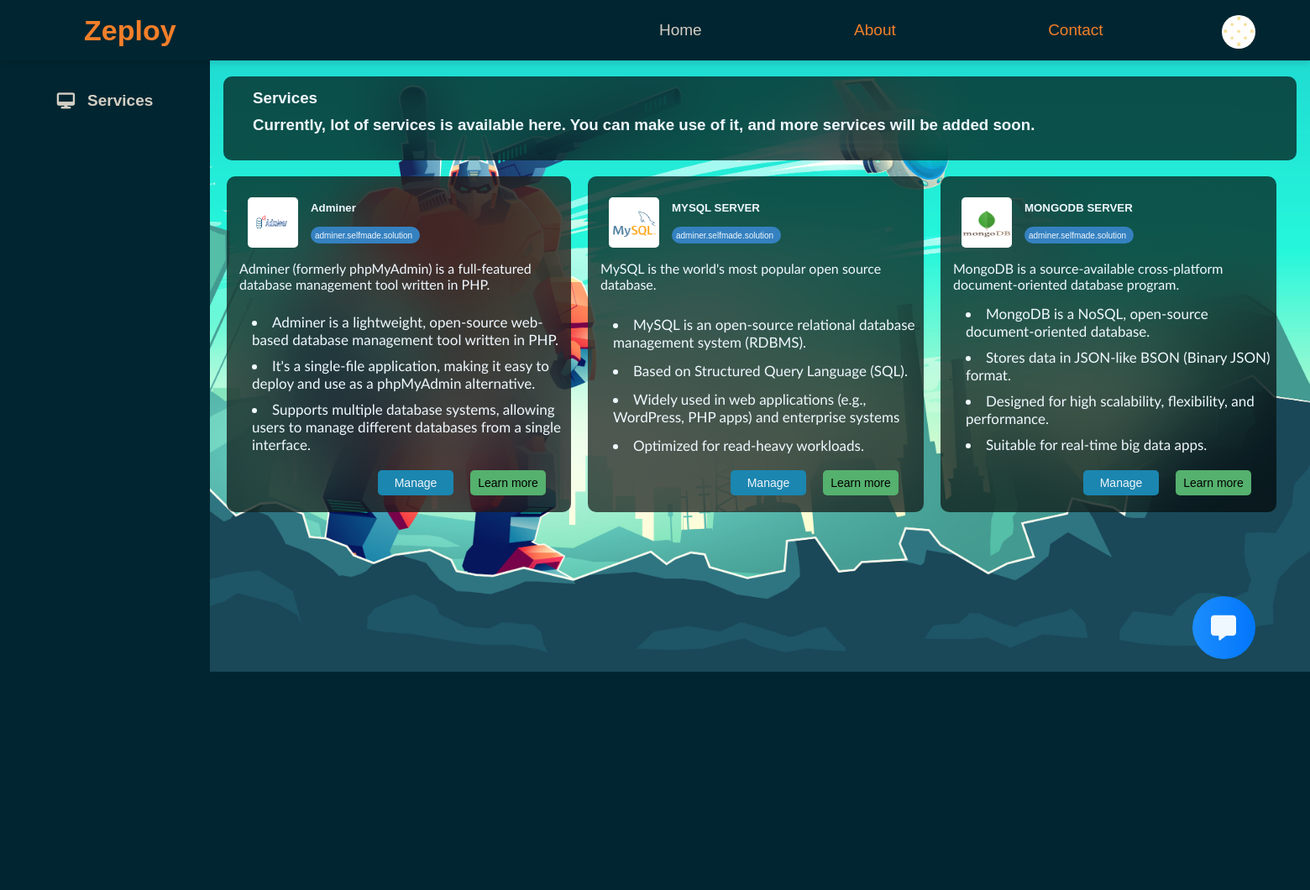
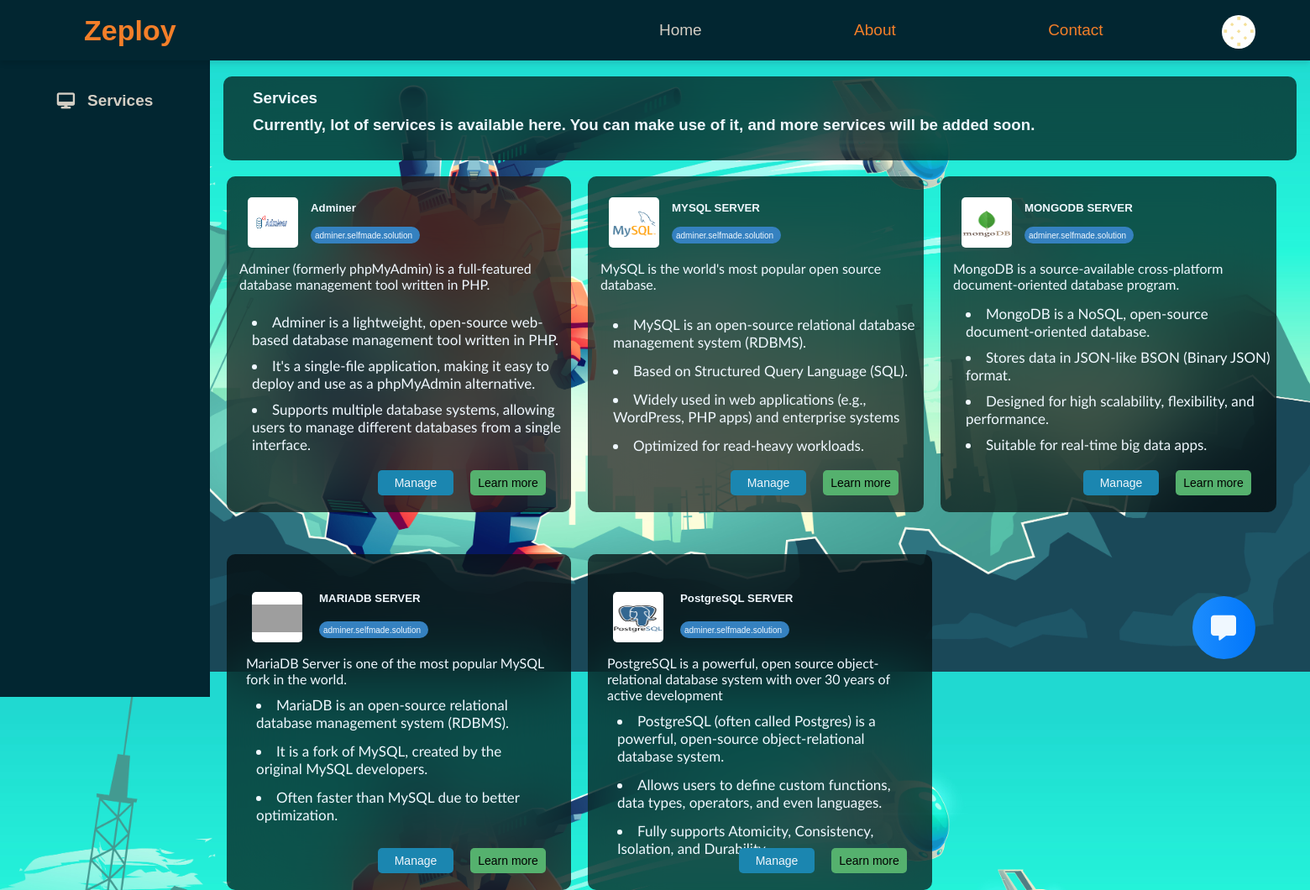
Before and after one commit to Saravanesh-Git/Adminer, a PHP site: page /templates/home.html in a window 1560 px wide. Shown: the whole page at 84% size. Before the commit the page ends 800 px from the top, so only its background shows below. Run offline with PHP 8.4, Linux system fonts and the light colour scheme; some libraries are stand-ins or nearby versions; grey boxes are pictures that could not be loaded.

Commit message:
home pages changes

```diff
--- a/static/home.css
+++ b/static/home.css
@@ -11,15 +11,13 @@
     background-image: url("background4.jpg");
     background-size: cover;
     background-position: center;
+    background-attachment: fixed;
     background-repeat: no-repeat;
     min-height: 100vh;
     margin: 0;
     color: aliceblue;
     transition: background-position 0.05s ease;
-    overflow: hidden;
     height: 100vh;
-    overflow: hidden;
-
 }
 
 nav {
@@ -153,6 +151,7 @@
 
 .labs p {
     padding-top: 10px;
+
 }
 
 .adminer {
@@ -196,7 +195,7 @@
     position: absolute;
     border-radius: 10px;
     width: 410px;
-    top: 410px;
+    top: 460px;
     left: 270px;
     height: 400px;
     cursor: pointer;
@@ -205,7 +204,8 @@
     flex-grow: 1;
 
 }
-.mariadb img{
+
+.mariadb img {
     width: 60px;
     height: 33px;
     position: relative;
@@ -213,6 +213,13 @@
     size: 2px;
     z-index: 20;
 }
+
+.mariadb h5 {
+    position: absolute;
+    left: 110px;
+    top: 45px;
+}
+
 .database {
     backdrop-filter: blur(42px);
     background-color: rgba(0, 0, 0, 0.65) !important;
@@ -477,3 +484,14 @@
 
 
 }
+/* footer{
+    position: absolute;
+
+    top: 1100px;
+    width: calc(100% - 250px);
+    height: 48px;
+    background-color: #022631;
+}
+footer h5{
+    align-content: center;
+} */
--- a/templates/home.html
+++ b/templates/home.html
@@ -104,25 +104,47 @@
             <a href="https://www.mongodb.com/docs/" target="_blank"><button class="Learn" style="left: 280px;">Learn
                     more</button></a>
         </div>
-        <!-- <div class="mariadb" style="top: 600px;">
-            <div class="box">
+        <div class="mariadb" style="top: 660px;">
+            <div class="box" style="left: 10px;">
                 <img src="../static/images.png" alt="">
             </div>
             <h5><strong>MARIADB SERVER</strong></h5>
-            <span class="span">adminer.selfmade.solution</span>
-            <p class="para">MariaDB Server is one of the most popular MySQL fork in the world.
+            <span class="span" style="left: 110px;">adminer.selfmade.solution</span>
+            <p class="para" style="left: 3px;">MariaDB Server is one of the most popular MySQL fork in the world.
             </p>
-            <div class="points">
-                <li>Adminer is a lightweight, open-source web-based database
-                    management tool written in PHP.</li>
-                <li>It's a single-file application, making it easy to deploy and use as a phpMyAdmin alternative.</li>
-                <li>Supports multiple database systems, allowing users to manage different databases from a single
-                    interface.</li>
+            <div class="point" style="margin-top: 33px; padding-left: 15px;">
+                <li>MariaDB is an open-source relational database management system (RDBMS).</li>
+                <li>It is a fork of MySQL, created by the original MySQL developers.</li>
+                <li>Often faster than MySQL due to better optimization.</li>
             </div>
             <a href="../adminer.php"><button class="manage">Manage</button></a>
-            <a href="https://www.adminer.org/en/" target="_blank"><button class="Learn">Learn more</button></a>
-        </div> -->
+            <a href="https://mariadb.com/kb/en/documentation/" target="_blank"><button class="Learn">Learn
+                    more</button></a>
+        </div>
+        <div class="mariadb" style="top: 660px; left: 700px;">
+            <div class="box" style="left: 10px;">
+                <img src="../static/image copy 2.png" alt=""
+                    style="height: 40px; position: relative; bottom: 15px; padding-bottom: 7.5px;">
+            </div>
+            <h5><strong>PostgreSQL SERVER</strong></h5>
+            <span class="span" style="left: 110px;">adminer.selfmade.solution</span>
+            <p class="para" style="left: 3px;">
+                PostgreSQL is a powerful, open source object-relational database system with over 30 years of active
+                development
+            </p>
+            <div class="point" style="margin-top: 33px; padding-left: 15px;">
+                <li>PostgreSQL (often called Postgres) is a powerful, open-source object-relational database system.</li>
+                <li>Allows users to define custom functions, data types, operators, and even languages.</li>
+                <li>Fully supports Atomicity, Consistency, Isolation, and Durability.</li>
+            </div>
+            <a href="../adminer.php"><button class="manage">Manage</button></a>
+            <a href="https://www.postgresql.org/docs/" target="_blank"><button class="Learn">Learn
+                    more</button></a>
+        </div>
+        <!-- <footer >
+            <h5>Made with Nivas and Saravanesh ©2025</h5>
 
+        </footer> -->
     </div>
     <div class="livechat">
         <div class="upper">
--- a/templates/index.html
+++ b/templates/index.html
@@ -6,7 +6,7 @@
     <meta name="viewport" content="width=device-width, initial-scale=1.0">
     <title>Tech Leaf Solution</title>
     <link rel="icon" href="/static/logo.png" type="image/x-icon">
-    <link rel="stylesheet" href="/static/index.css">
+    <link rel="stylesheet" href="../static/index.css">
     <link href='https://unpkg.com/boxicons@2.1.4/css/boxicons.min.css' rel='stylesheet'>
     <link rel="stylesheet" href="https://cdnjs.cloudflare.com/ajax/libs/font-awesome/6.6.0/css/all.min.css"
         integrity="sha512-Kc323vGBEqzTmouAECnVceyQqyqdsSiqLQISBL29aUW4U/M7pSPA/gEUZQqv1cwx4OnYxTxve5UMg5GT6L4JJg=="
```
Also changed, not shown: static/image copy 2.png (added).
